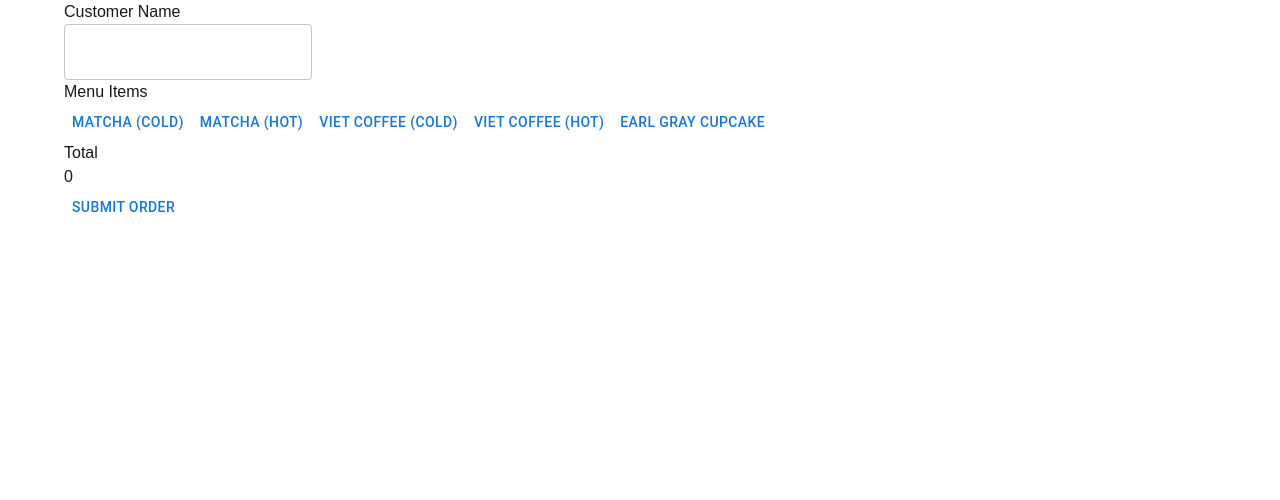
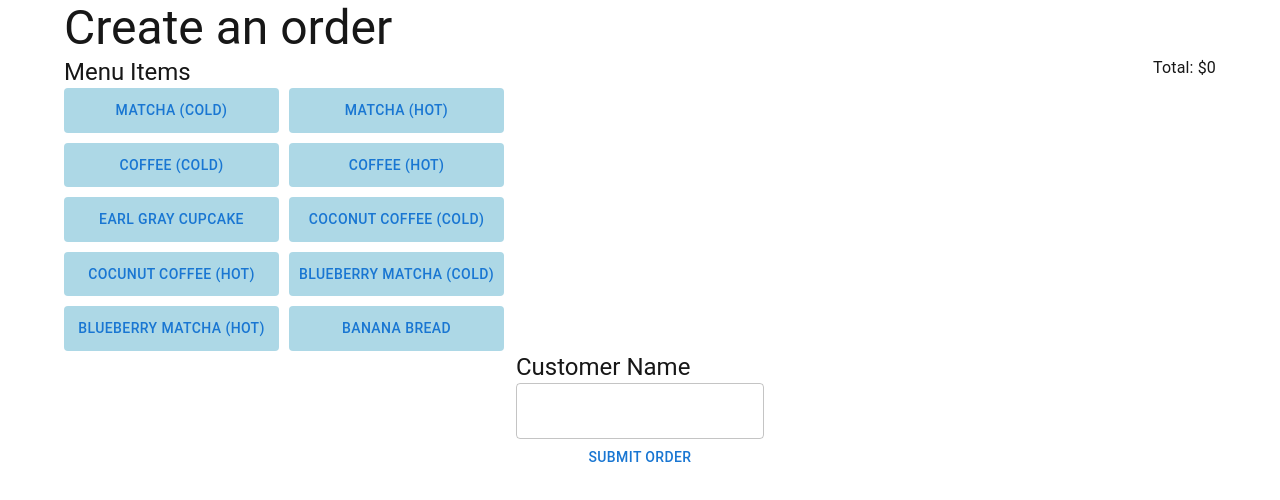
Before and after one commit to he-is-james/apt-cafe, a Next.js app: page / in a window 1280 px wide. Shown: the top 500 px of the page. Built offline with nearby package versions, Linux system fonts and the light colour scheme.

Commit message:
General structure styling for ordering

```diff
--- a/src/app/page.tsx
+++ b/src/app/page.tsx
@@ -1,11 +1,11 @@
 'use client'
-import { Box, Button, Container, TextField } from "@mui/material";
+import { Box, Button, Container, TextField, Typography } from "@mui/material";
 import { useRouter } from "next/navigation";
 import { useState } from "react";
 import { Items, Order } from "../../lib/models/order";
 
 // TODO: pull from DB or hardcode into file
-const menuItems = ["Matcha (Cold)", "Matcha (Hot)", "Viet Coffee (Cold)", "Viet Coffee (Hot)"," Earl Gray Cupcake"]
+const menuItems = ["Matcha (Cold)", "Matcha (Hot)", "Coffee (Cold)", "Coffee (Hot)"," Earl Gray Cupcake", "Coconut Coffee (Cold)", "Cocunut Coffee (Hot)", "Blueberry Matcha (Cold)", "Blueberry Matcha (Hot)", "Banana Bread"];
 
 export default function Ordering() {
   const router = useRouter();
@@ -39,28 +39,50 @@ export default function Ordering() {
   }
 
   return (
-    <Container>
+    <Container sx={{
+      display: "flex",
+      flexDirection: "column"
+    }}>
       <Box>
-        <Box>
-          Customer Name
+        <Typography variant="h3">
+          Create an order
+        </Typography>
       </Box>
-        <Box>
-          <TextField onChange={(e) => {setName(e.target.value)}}/>
-        </Box>
-      </Box>
-      <Box>
-        <Box>
+      <Box sx={{
+        display: "flex",
+        justifyContent: "space-between",
+        alignItems: "flex-start",
+        gap: "2"
+      }}>
+        <Box sx={{
+          display: "flex",
+          flexDirection: "column"
+        }}>
+          <Typography variant="h5">
             Menu Items
-        </Box>
-        <Box>
+          </Typography>
+          <Box sx={{
+            display: "grid",
+            gridTemplateColumns: "repeat(2, 1fr)",
+            gridTemplateRows: "repeat(5, auto)",
+            gap: "10px",
+            flex: "2"
+          }}>
             {menuItems.map((item, index) => (
-            <Button key={index} onClick={() => addItemToOrder(item)}>
+              <Button key={index} onClick={() => addItemToOrder(item)} sx={{
+                backgroundColor: "lightblue",
+                padding: "10px",
+                textAlign: "center"
+              }}>
                 {item}
               </Button>
             ))}
           </Box>
         </Box>
-      <Box>
+        <Box sx={{
+          display: "flex",
+          flexDirection: "column"
+        }}>
           {Object.entries(items).map(([item, quantity]) => (
             <Box key={item}>
               <Box>
@@ -74,18 +96,30 @@ export default function Ordering() {
               </Box>
             </Box>
           ))}
+          <Box>
+            <Typography>Total: ${total}</Typography>
           </Box>
+        </Box>
+      </Box>
+      <Box sx={{
+        display: "flex",
+        flexDirection: "column",
+        justifyContent: "center",
+        alignItems: "center"
+      }}>
+        <Box sx={{
+          display: "flex",
+          flexDirection: "column"
+        }}>
+          <Typography variant="h5">Customer Name</Typography>
           <Box>
-        <Box>
-          Total
-        </Box>
-        <Box>
-          {total}
+            <TextField onChange={(e) => {setName(e.target.value)}}/>
           </Box>
         </Box>
         <Box>
           <Button onClick={() => submitOrder()}>Submit Order</Button>
         </Box>
+      </Box>
     </Container>
   );
 }
```
Lines whose indentation alone changed are shown as unchanged.
